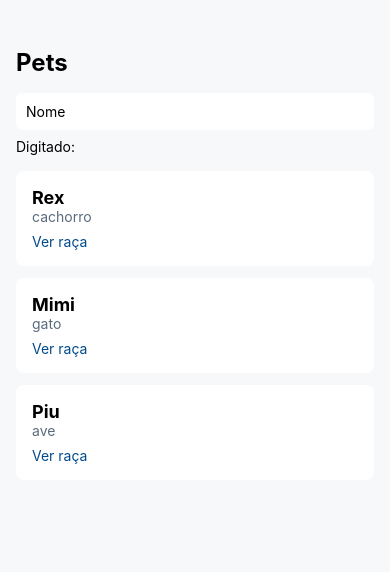
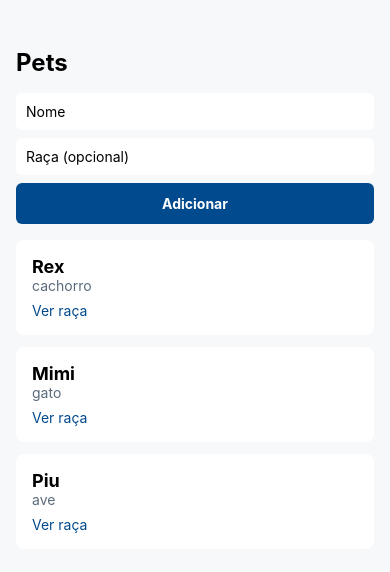
Before and after one commit to kauakaikai/uc8-projeto-mobile, a React Native app: screen / in a window 390 px wide. Shown: the top 572 px of the page. Built offline with nearby package versions, Linux system fonts and the light colour scheme.

Commit message:
feat: formulario que acrescenta pets a lista

```diff
--- a/App.tsx
+++ b/App.tsx
@@ -1,27 +1,30 @@
 import { useState } from 'react';
-import { ScrollView, StyleSheet, Text, TextInput, View } from 'react-native';
+import { ScrollView, StyleSheet, Text, View } from 'react-native';
 import { CartaoPet } from './src/components/CartaoPet';
+import { FormularioPet, type DadosPet } from './src/components/FormularioPet';
 import type { Pet } from './src/types/entidades';
 
-const pets: Pet[] = [
+const petsIniciais: Pet[] = [
   { id: 1, nome: 'Rex', especie: 'cachorro', raca: 'Vira-lata', clienteId: 1 },
   { id: 2, nome: 'Mimi', especie: 'gato', clienteId: 2 },
   { id: 3, nome: 'Piu', especie: 'ave', raca: 'Calopsita', clienteId: 1 },
 ];
 
 export default function App() {
-  const [nome, setNome] = useState<string>('');
+  const [pets, setPets] = useState<Pet[]>(petsIniciais);
+
+  function adicionar(dados: DadosPet) {
+    const proximoId = pets.reduce((maior, atual) => Math.max(maior, atual.id), 0) + 1;
+    setPets([
+      { id: proximoId, nome: dados.nome, especie: 'outro', raca: dados.raca || undefined, clienteId: 1 },
+      ...pets,
+    ]);
+  }
 
   return (
     <View style={estilos.tela}>
       <Text style={estilos.cabecalho}>Pets</Text>
-      <TextInput
-        style={estilos.campo}
-        placeholder="Nome"
-        value={nome}
-        onChangeText={setNome}
-      />
-      <Text style={estilos.digitado}>Digitado: {nome}</Text>
+      <FormularioPet aoAdicionar={adicionar} />
       <ScrollView>
         {pets.map((pet) => (
           <CartaoPet key={pet.id} pet={pet} />
@@ -34,6 +37,4 @@ export default function App() {
 const estilos = StyleSheet.create({
   tela: { flex: 1, backgroundColor: '#F6F8FA', paddingTop: 48, paddingHorizontal: 16 },
   cabecalho: { fontSize: 24, fontWeight: 'bold', marginBottom: 16 },
-  campo: { backgroundColor: '#fff', borderRadius: 6, padding: 10, marginBottom: 8 },
-  digitado: { marginBottom: 16 },
 });
--- /dev/null
+++ b/src/components/FormularioPet.tsx
@@ -0,0 +1,49 @@
+import { useState } from 'react';
+import { Pressable, StyleSheet, Text, TextInput, View } from 'react-native';
+
+export interface DadosPet {
+  nome: string;
+  raca: string;
+}
+
+interface FormularioPetProps {
+  aoAdicionar: (dados: DadosPet) => void;
+}
+
+export function FormularioPet({ aoAdicionar }: FormularioPetProps) {
+  const [nome, setNome] = useState('');
+  const [raca, setRaca] = useState('');
+
+  function enviar() {
+    aoAdicionar({ nome, raca });
+    setNome('');
+    setRaca('');
+  }
+
+  return (
+    <View style={estilos.formulario}>
+      <TextInput
+        style={estilos.campo}
+        placeholder="Nome"
+        value={nome}
+        onChangeText={setNome}
+      />
+      <TextInput
+        style={estilos.campo}
+        placeholder="Raça (opcional)"
+        value={raca}
+        onChangeText={setRaca}
+      />
+      <Pressable style={estilos.botao} onPress={enviar}>
+        <Text style={estilos.textoBotao}>Adicionar</Text>
+      </Pressable>
+    </View>
+  );
+}
+
+const estilos = StyleSheet.create({
+  formulario: { marginBottom: 16 },
+  campo: { backgroundColor: '#fff', borderRadius: 6, padding: 10, marginBottom: 8 },
+  botao: { backgroundColor: '#004A8D', borderRadius: 6, padding: 12, alignItems: 'center' },
+  textoBotao: { color: '#fff', fontWeight: 'bold' },
+});
```
